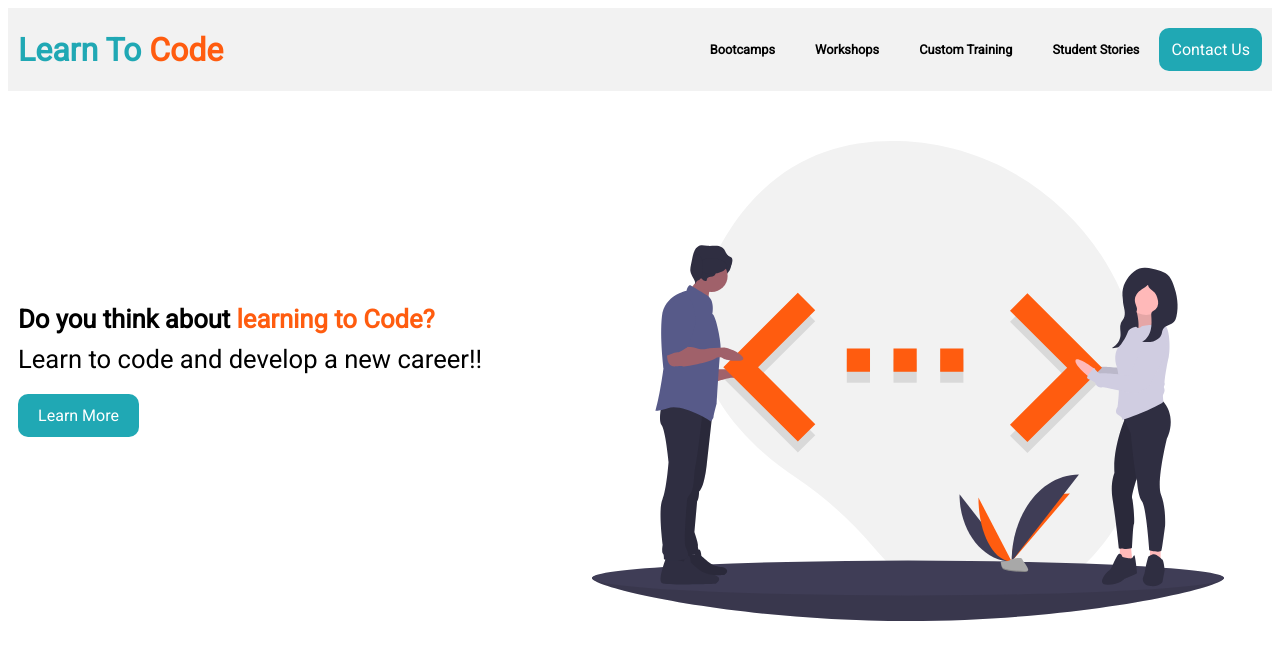
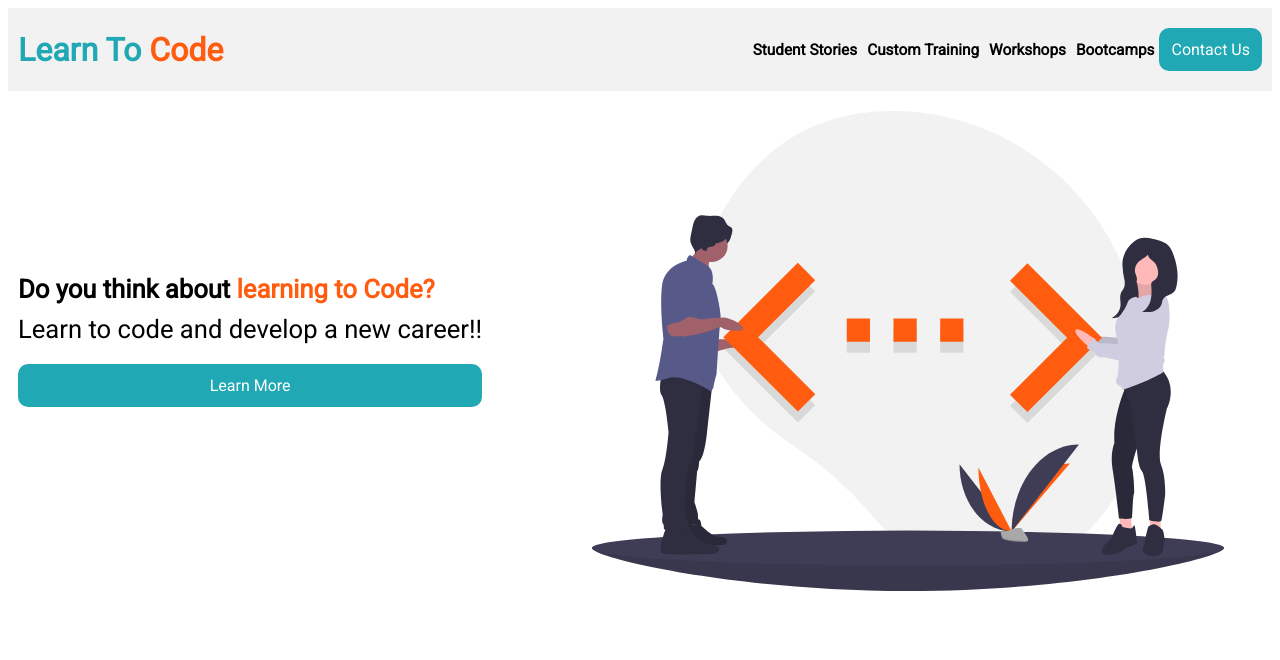
Before and after one commit to 0sorojo/Adams-Deliverable1, a plain HTML site: page index.html in a window 1280 px wide. Drawn offline with Linux system fonts and the light colour scheme.

Commit message:
proofed code and function tests positive ready to turn in

```diff
--- a/css/styles.css
+++ b/css/styles.css
@@ -48,12 +48,12 @@
     display: none;
 }
 
-    h1 {
+h1 {
     font-family: 'Roboto';
     color:black;
     margin: auto 10px;
     border: 0px;
-    padding: 0px;
+    padding: 10px 0px;
 }
 
 h4 {
@@ -68,6 +68,12 @@ p {
     font-size: 3.5vw;
     margin: 0px 10px 10px 10px;
     margin-left: 4px;
+}
+
+a {
+    font-style: none;
+    text-decoration: none;
+    color: black;
 }
 
 #learnTo {
@@ -89,7 +95,7 @@ p {
     padding: 5px;
 }
 
-#menu li:hover {
+a:hover {
     color: #ff5c0f;
 }
 
@@ -99,7 +105,7 @@ button:hover {
 }
 
 /*
-after this marking are the settings for the the when the page is visiblie on a screen larger than 768 px
+after this marking are the settings for when the page is visiblie on a screen larger than 768 px
 */
 
 @media screen and (min-width: 768px) {
@@ -107,11 +113,12 @@ after this marking are the settings for the the when the page is visiblie on a s
    .grey_head_box {
        display: flex;
        flex-direction: row;
-       justify-content: center;
+       justify-content: space-between;
+       align-items: center;
    }
 
    .master_container {
-       padding-top: 50px;
+       padding-top: 20px;
        display: flex;
        flex-direction: row;
    }
@@ -123,12 +130,13 @@ after this marking are the settings for the the when the page is visiblie on a s
    }
 
    .button1 {
-    float: right;
-    margin-left: 0px;
+       float: right;
+       margin-left: 0px;
+       width: auto;
     }
 
     .button2 {
-       width: 25%;
+       width: auto;
     }
 
     .codePicture {
@@ -141,7 +149,7 @@ after this marking are the settings for the the when the page is visiblie on a s
     h1 {
         float: left;
         padding-right: 15%;
-        margin: auto 10px;
+        margin: auto auto auto 10px;
     }
 
     h4 {
@@ -158,17 +166,15 @@ after this marking are the settings for the the when the page is visiblie on a s
     }
 
     #menu {
-        float: right;
+        float: left;
         margin: auto;
-        margin-right: 0px;
         text-align: right;
-        font-size: 1vw;
+        font-size: 1.2vw;
     }
 
     #menu li {
-        display: block;
-        float: left;
-        padding: 0 20px;
+        float: right;
+        align-items: stretch;
     }
 
 }
--- a/index.html
+++ b/index.html
@@ -1,3 +1,4 @@
+<!DOCTYPE html>
 <html>
 <head>
     <title>Adams - Unit One Deliverable One</title>
@@ -15,12 +16,16 @@
             Code
             </span>
         </h1>
-        <ul  id="menu">
-            <li>Bootcamps</li>
-            <li>Workshops</li>
-            <li>Custom Training</li>
-            <li>Student Stories</li>
-        </ul>
+
+        <nav>
+            <ul  id="menu">
+                <li><a href="#">Bootcamps</a></li>
+                <li><a href="#">Workshops</a></li>
+                <li><a href="#">Custom Training</a></li>
+                <li><a href="#">Student Stories</a></li>
+            </ul>
+        </nav>
+
         <button class="button1" type="button">Contact Us</button>
     </div>
 
```
